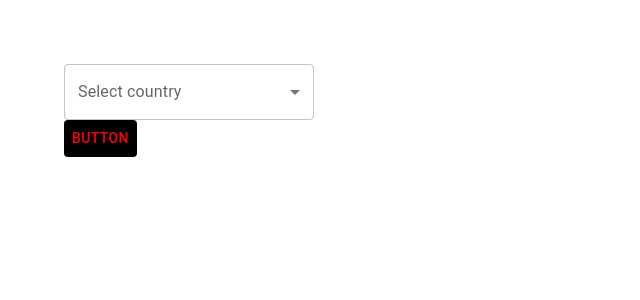
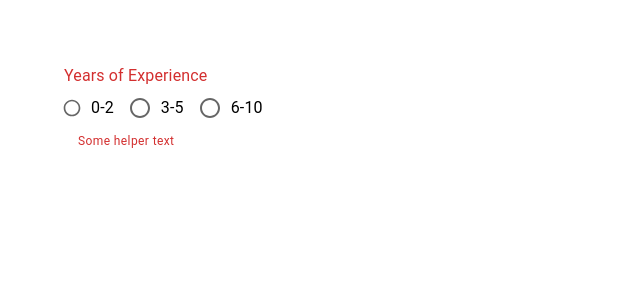
Before and after one commit to andriy-sachok/testing-mui-materials, a React (Create React App) app: page / in a window 1280 px wide. Shown: the top 300 px of the page, without its empty margins (0-640 px from the left). Built offline with nearby package versions, Linux system fonts and the light colour scheme.

Commit message:
added MuiRadioButton component

```diff
--- a/src/App.jsx
+++ b/src/App.jsx
@@ -1,22 +1,15 @@
-import { Button } from '@mui/material';
 import React, { memo } from 'react';
 
-import { MuiSelect } from './components/MuiSelect';
+// import { MuiSelect } from './components/MuiSelect';
+import MuiRadioButton from './components/MuiRadioButton';
 
 import './App.css';
 
 const App = () => {
   return (
     <div className="App">
-      <MuiSelect />
-      <Button
-        onClick={() => {
-          console.log('Button clicked');
-        }}
-        sx={{ color: `red`, background: `black` }}
-      >
-        Button
-      </Button>
+      {/* <MuiSelect /> */}
+      <MuiRadioButton />
     </div>
   );
 };
--- /dev/null
+++ b/src/components/MuiRadioButton.jsx
@@ -0,0 +1,45 @@
+import {
+  Box,
+  FormControl,
+  FormLabel,
+  FormControlLabel,
+  RadioGroup,
+  Radio,
+  FormHelperText,
+} from '@mui/material';
+
+const MuiRadioButton = () => {
+  const logFormInput = (event) => {
+    console.log(event.target.value);
+  };
+  return (
+    <Box>
+      <FormControl error>
+        <FormLabel id="job-experience-group-label">
+          Years of Experience
+        </FormLabel>
+        <RadioGroup
+          onChange={logFormInput}
+          name="job-experience-group"
+          aria-labelledby="job-experience-group-label"
+          row
+        >
+          <FormControlLabel
+            control={<Radio size="small" color="success" />}
+            label="0-2"
+            value="0-2"
+          />
+          <FormControlLabel control={<Radio />} label="3-5" value="3-5" />
+          <FormControlLabel
+            control={<Radio color="secondary" />}
+            label="6-10"
+            value="6-10"
+          />
+        </RadioGroup>
+        <FormHelperText>Some helper text</FormHelperText>
+      </FormControl>
+    </Box>
+  );
+};
+
+export default MuiRadioButton;
```
